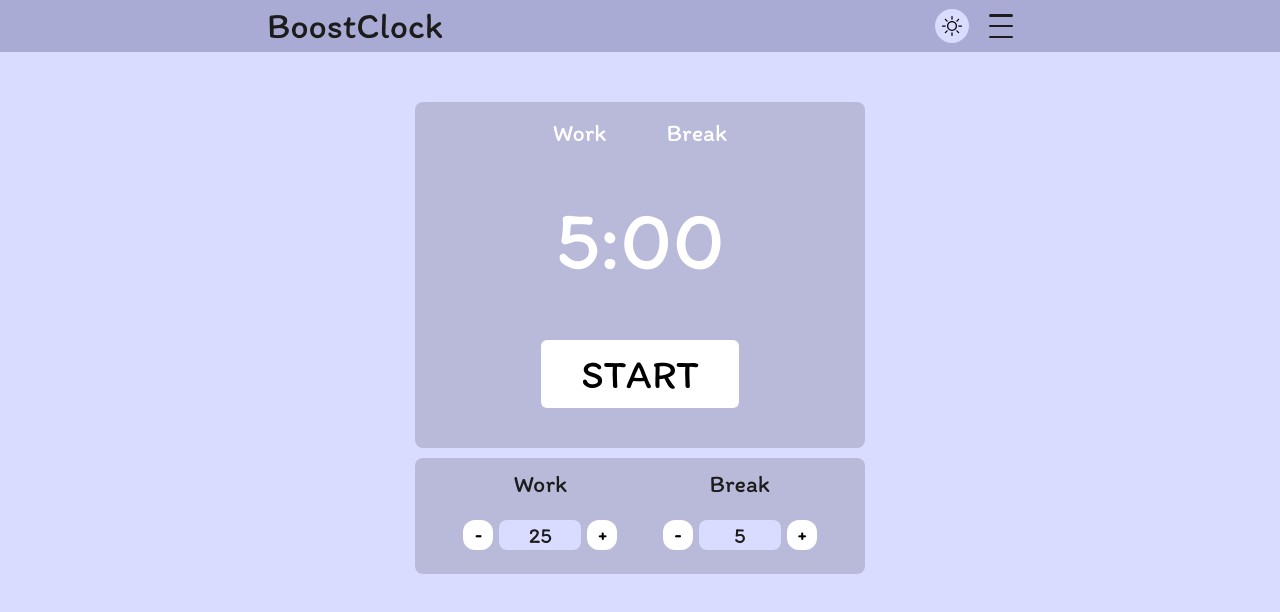
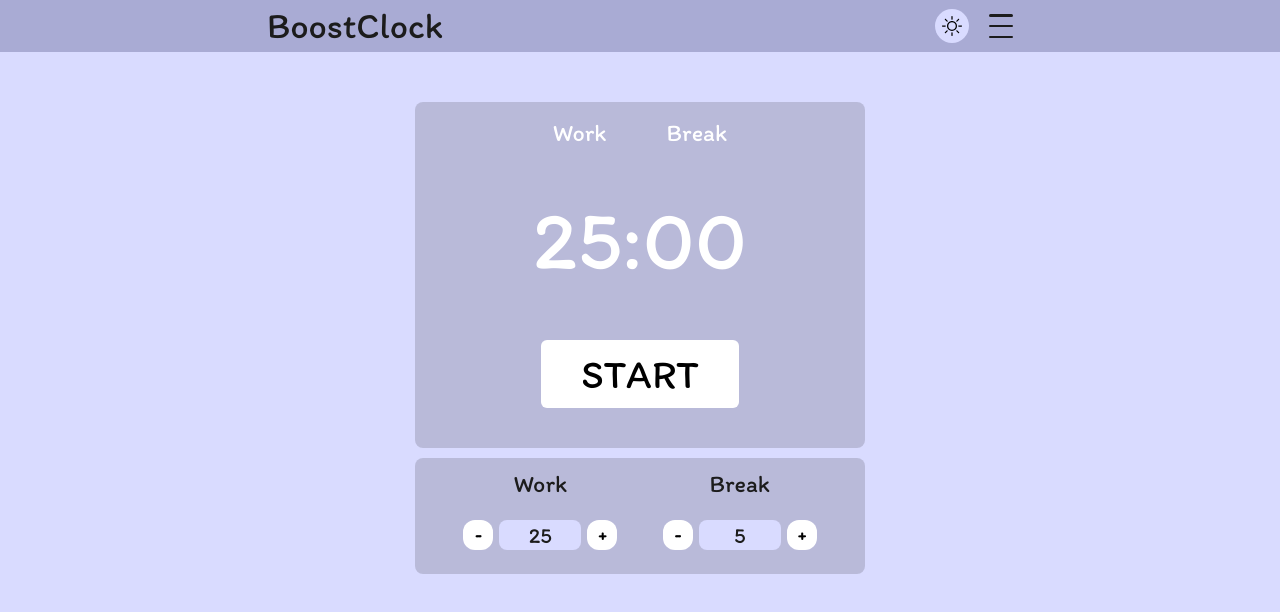
Before and after one commit to flionx/boost-clock, a Next.js app: page / in a window 1280 px wide. Shown: the top 612 px of the page. Built offline with nearby package versions, Linux system fonts and the light colour scheme.

Commit message:
feat(timer): add formatTime util

```diff
--- a/src/shared/store/timer-player.ts
+++ b/src/shared/store/timer-player.ts
@@ -14,7 +14,7 @@ interface TimerPlayerState {
     switchMode: (mode: TimerMode) => void,
 }
 
-export const timerPlayerStore = create<TimerPlayerState>((set, get) => ({
+export const useTimerPlayerStore = create<TimerPlayerState>((set, get) => ({
     mode: "work" as const,
     timeLeft: useTimerSettingsStore.getState().workDuration * 60,
     isRunning: false,
--- /dev/null
+++ b/src/widgets/timer/lib/formatTime.ts
@@ -0,0 +1,5 @@
+export const formatTime = (seconds: number): string => {
+    const mins = Math.floor(seconds / 60);
+    const secs = seconds % 60;
+    return `${mins < 10 ? '0' : ''}${mins}:${secs < 10 ? '0' : ''}${secs}`
+}
--- a/src/widgets/timer/ui/TimerPlayer.tsx
+++ b/src/widgets/timer/ui/TimerPlayer.tsx
@@ -1,14 +1,18 @@
+"use client"
+import { formatTime } from "../lib/formatTime"
 import ToggleTimerButton from "./ToggleTimerButton"
 
 const TimerPlayer = () => {
   return (
-    <div className="mx-auto bg-accent pt-2.5 px-4 sm:px-27.5 pb-10 max-w-112.5 rounded-lg mb-2.5">
+    <div className="mx-auto bg-accent pt-2.5 px-4 pb-10 max-w-112.5 rounded-lg mb-2.5">
       <div className="flex items-center justify-center gap-5 mb-8.5">
         <ToggleTimerButton type="Work" />
         <span className="bg-white h-8.5 min-w-[3.2]" />
         <ToggleTimerButton type="Break"/>
       </div>
-      <h2 className="text-[5.3125rem] text-center mb-12.5 text-white" translate="no">5:00</h2>
+      <h2 className="text-[5.3125rem] text-center mb-12.5 text-white" translate="no">
+        {formatTime(1500)}
+      </h2>
       <button
         className="
           block py-2.5 px-10 bg-white text-black text-[2.5rem] rounded-md uppercase mx-auto
```
